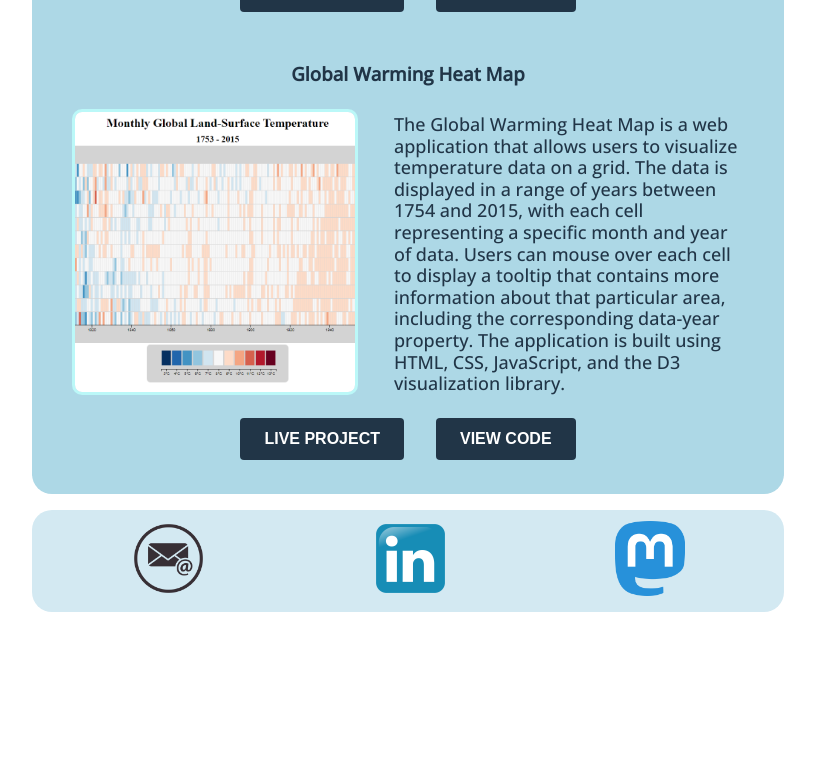
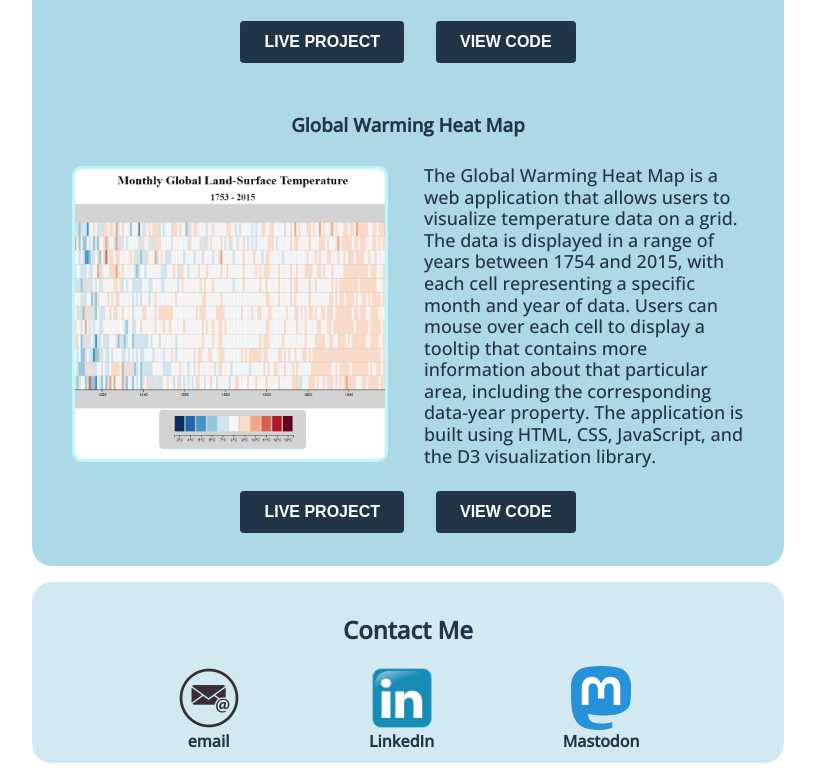
Before and after one commit to AndyTBurke/DevPortfolioV2, a React (Vite) app: page / in a window 1280 px wide. Shown: the part 1303-2082 px from the top of the page, without its empty margins (232-1047 px from the left). Before the commit the page ends 1915 px from the top, so only its background shows below. Built offline with nearby package versions, Linux system fonts and the light colour scheme.

Commit message:
built-out contact me section

```diff
--- a/src/Contact.jsx
+++ b/src/Contact.jsx
@@ -1,36 +1,28 @@
 import React from "react"
+import './styles/Contact.css'
 import email_icon from "./assets/email_icon.png"
 import linkedin_logo from "./assets/linkedin_logo.png"
 import mastodon_logo from "./assets/mastodon_logo.png"
 
 export default function Contact() {
 
-    const containerStyle = {
-        background: "#d3e9f2",
-        width: "45rem",
-        padding: ".7em 1em",
-        borderRadius: "20px",
-        color: "#213547",
-        display: "flex",
-        justifyContent: "space-around",
-        alignItems: "center",
-    }
-
-    const imgStyle = {
-        height: "75px"
-    }
-
     return (
-        <div style={containerStyle}>
+        <div className="contact-container">
+            <h2>Contact Me</h2>
+            <div className="contact-icon-container">
                 <a href="mailto: andrewtburke@gmail.com">
-                <img src={email_icon} style={imgStyle} />
+                    <img src={email_icon} className="contact-images"/>
+                    email
                 </a>
                 <a href="https://www.linkedin.com/in/andrew-burke-mke/">
-                <img src={linkedin_logo} style={imgStyle} />
+                    <img src={linkedin_logo} className="contact-images" />
+                    LinkedIn
                 </a>
                 <a href="https://techhub.social/@andyb">
-                <img src={mastodon_logo} style={imgStyle} />
+                    <img src={mastodon_logo} className="contact-images" />
+                    Mastodon
                 </a>
+            </div>
         </div>
     )
 }
--- /dev/null
+++ b/src/styles/Contact.css
@@ -0,0 +1,42 @@
+.contact-container {
+    background: #d3e9f2;
+    width: 45rem;
+    padding: .7em 1em;
+    border-radius: 20px;
+    color: #213547;
+    display: flex;
+    flex-direction: column;
+    justify-content: space-around;
+    align-items: center;
+    margin-bottom: 1em;
+}
+
+.contact-icon-container {
+    display: flex;
+    align-items: center;
+    justify-content: space-evenly;
+    width: 100%;
+}
+
+.contact-icon-container > a {
+    display: flex;
+    flex-direction: column;
+    align-items: center;
+    text-decoration: none;
+    color: #213547;
+    font-weight: bold;
+}
+
+.contact-icon-container > a:hover {
+    color: black;
+}
+
+.contact-images {
+    height: 4em;
+    filter: drop-shadow(0 0 0 rgba(255, 255, 255, 0));
+    transition: filter 0.3s ease-in-out;
+}
+
+.contact-images:hover {
+    filter: drop-shadow(0 0 12px rgb(95, 113, 187));
+}
--- a/src/styles/ProjectCard.css
+++ b/src/styles/ProjectCard.css
@@ -15,9 +15,9 @@
 
 .project-details > a > img {
     width: auto;
-    height: 280px;
-    max-width: 280px;
-    max-height: 280px;
+    height: 290px;
+    max-width: 310px;
+    max-height: 290px;
     border: 3px solid rgb(187, 248, 248);
     border-radius: 10px;
     object-fit: cover;
```
Lines whose indentation alone changed are shown as unchanged.
